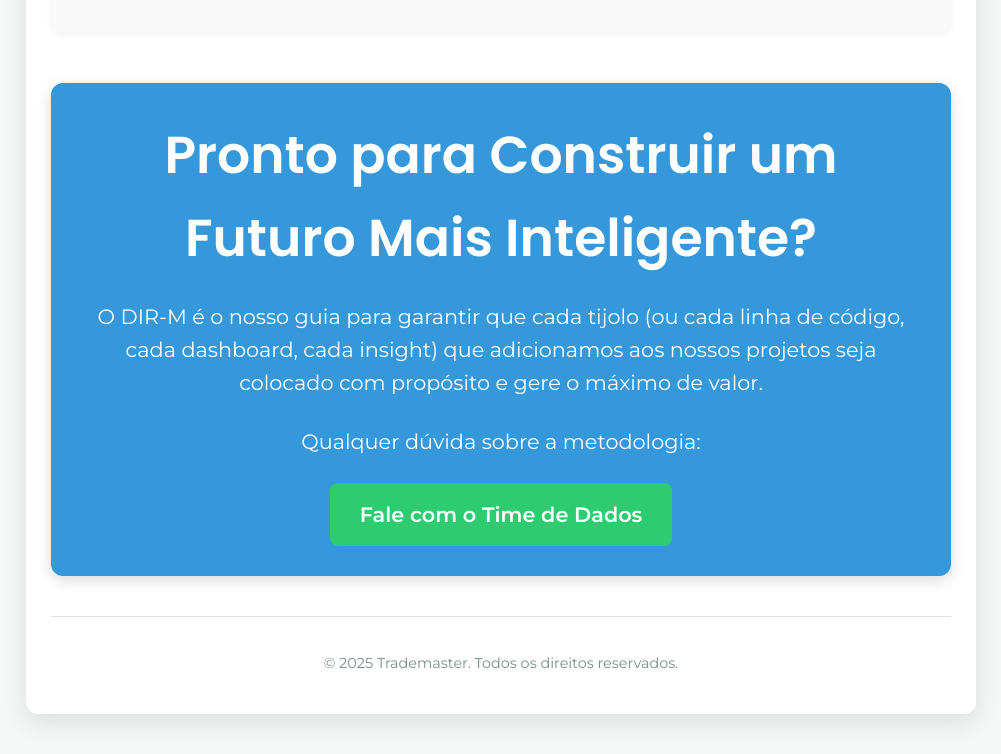
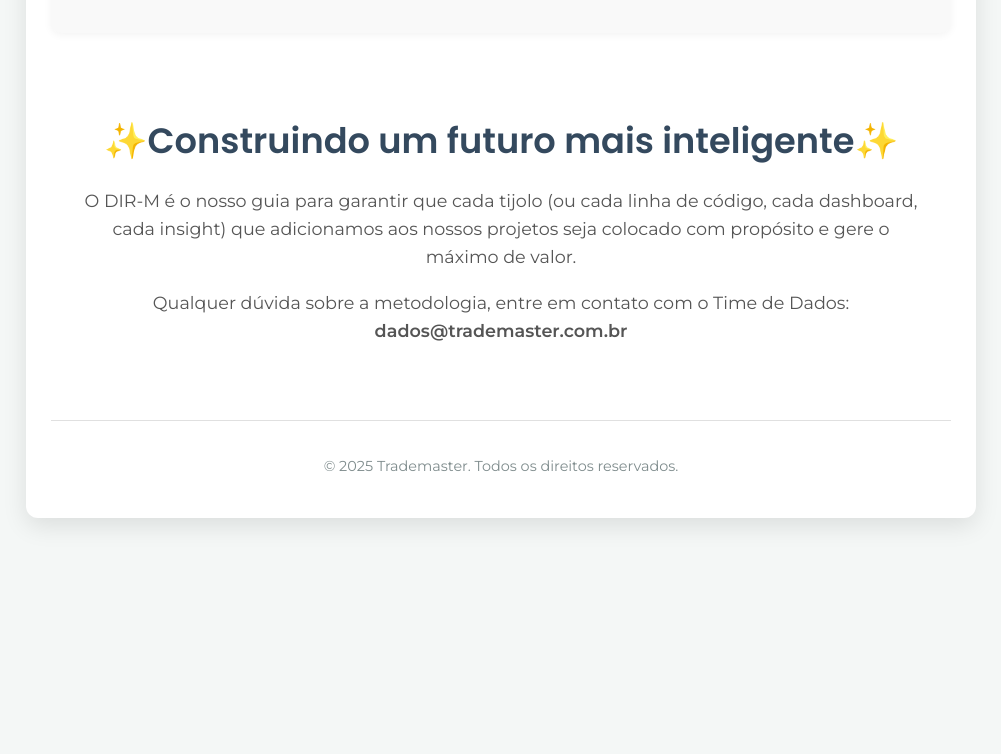
Before and after one commit to marina-cucco-maitha/dirm, a plain HTML site: page index.html in a window 1280 px wide. Shown: the part 4193-4947 px from the top of the page, without its empty margins (139-1140 px from the left). After the commit the page ends 4751 px from the top, so only its background shows below. Drawn offline with Linux system fonts and the light colour scheme.

Commit message:
Detalhes

```diff
--- a/index.html
+++ b/index.html
@@ -109,10 +109,9 @@
         </div>
 
         <div class="cta">
-            <h2>Pronto para Construir um Futuro Mais Inteligente?</h2>
+            <h2>✨Construindo um futuro mais inteligente✨</h2>
             <p>O DIR-M é o nosso guia para garantir que cada tijolo (ou cada linha de código, cada dashboard, cada insight) que adicionamos aos nossos projetos seja colocado com propósito e gere o máximo de valor.</p>
-            <p>Qualquer dúvida sobre a metodologia:</p>
-            <a href="mailto:marina.cucco.maitha@trademaster.com.br">Fale com o Time de Dados</a>
+            <p>Qualquer dúvida sobre a metodologia, entre em contato com o Time de Dados: <strong>dados@trademaster.com.br</strong></p>
         </div>
 
         <footer>
--- a/style.css
+++ b/style.css
@@ -124,29 +124,26 @@
     text-align: center;
     margin-top: 50px;
     padding: 30px;
-    background-color: #3498db;
-    color: white;
+    background-color: transparent; /* Remove o fundo azul */
+    color: #555; /* Cor do texto mais suave */
     border-radius: 12px;
-    font-size: 1.3em;
-    box-shadow: 0 4px 15px rgba(0, 0, 0, 0.15);
+    font-size: 1.1em; /* Tamanho da fonte mais discreto */
+    box-shadow: none; /* Remove a sombra */
 }
+
 .cta h2 {
-    color: white;
-    font-size: 2.5em;
-    margin-bottom: 15px;
+    color: #34495e; /* Cor do título alinhada ao resto da página */
+    font-size: 2em; /* Tamanho do título mais discreto */
+    margin-bottom: 10px;
 }
+
 .cta p {
-    margin-bottom: 25px;
+    margin-bottom: 5px; /* Reduz o espaçamento entre parágrafos */
 }
+
+/* Remove os estilos do botão que não existe mais */
 .cta a {
-    display: inline-block;
-    background-color: #2ecc71;
-    color: white;
-    padding: 15px 30px;
-    text-decoration: none;
-    border-radius: 8px;
-    font-weight: bold;
-    transition: background-color 0.3s ease, transform 0.2s ease;
+    display: none;
 }
 .cta a:hover {
     background-color: #27ae60;
```
